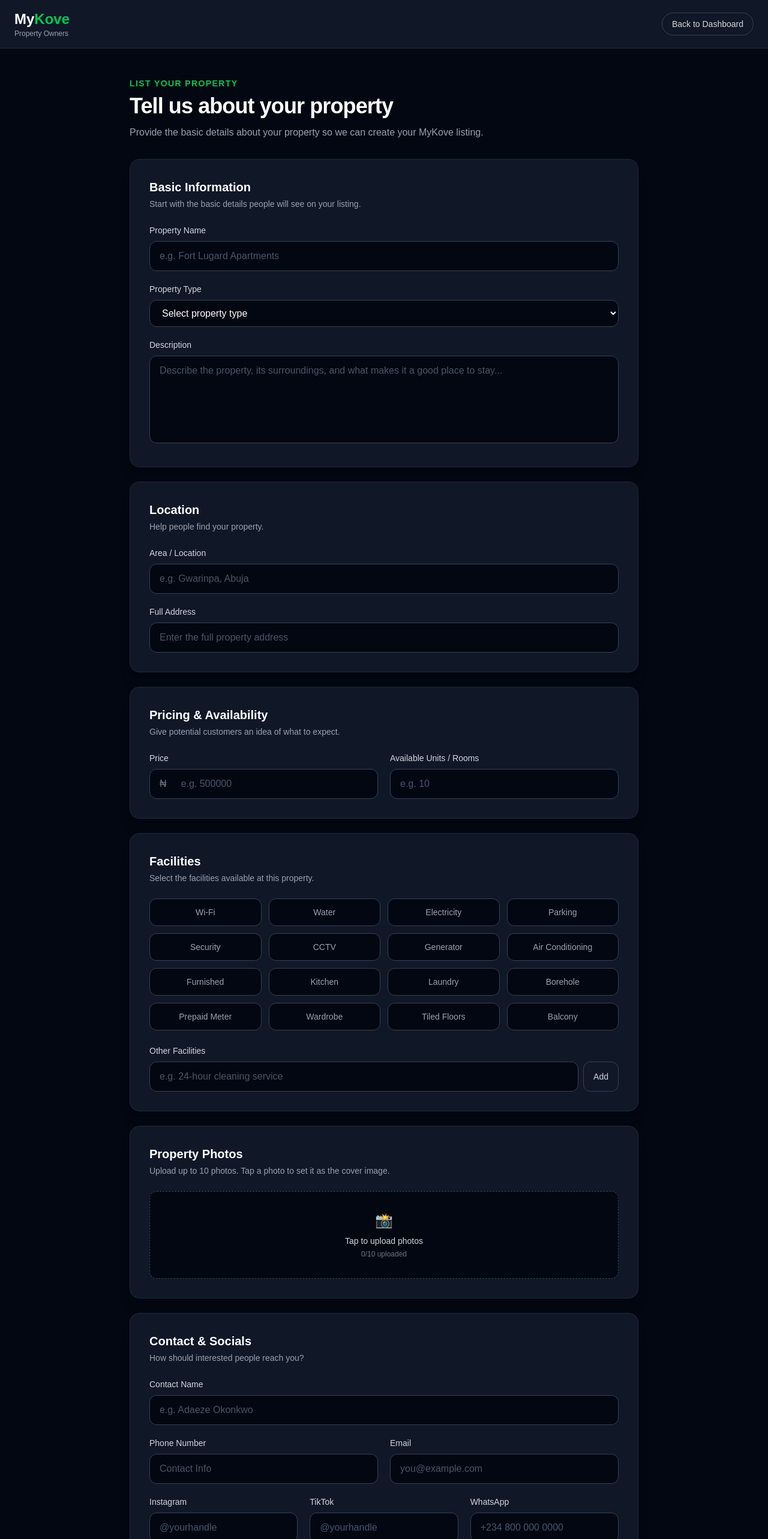
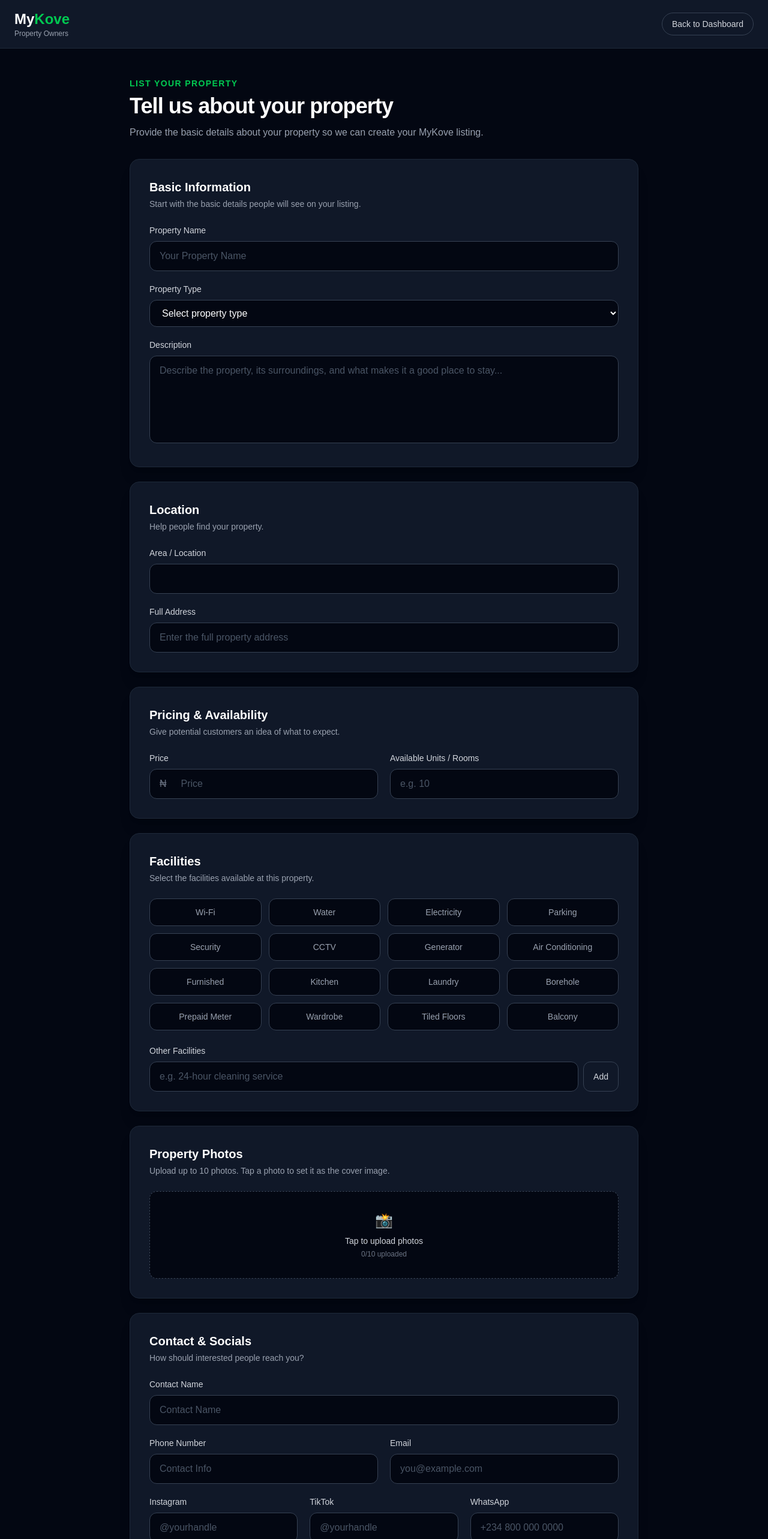
Before and after one commit to anoze209-art/my-kove, a Next.js app: page /property-owners/list-property in a window 1280 px wide. Shown: the top 2566 px of the page at 60% size. Built offline with nearby package versions, Linux system fonts and the light colour scheme.

Commit message:
Improve input placeholders for property listing
Updated placeholder text for various input fields to be more descriptive.

```diff
--- a/app/property-owners/list-property/page.tsx
+++ b/app/property-owners/list-property/page.tsx
@@ -116,17 +116,13 @@ export default function ListProperty() {
 
   const resolvedType =
     propertyType === "other" ? customType || "Other" : propertyType;
-
   const allFacilities = [...facilities, ...customFacilities];
-
   const coverPhoto =
     photos.find((photo) => photo.id === coverPhotoId) ?? photos[0];
   const otherPhotos = photos.filter((photo) => photo.id !== coverPhoto?.id);
-
   async function handleSubmit(e: React.FormEvent) {
     e.preventDefault();
     setLoading(true);
-
     setTimeout(() => {
       setLoading(false);
       alert("Property submitted for verification.");
@@ -159,7 +155,6 @@ export default function ListProperty() {
             </button>
           </div>
         </header>
-
         <section className="mx-auto max-w-4xl px-5 py-8 sm:px-6 sm:py-12">
           <div className="mb-6 rounded-xl border border-green-900 bg-green-950/40 p-4 text-sm text-green-200/80">
             This is a preview of how your listing will look. Nothing has been
@@ -182,7 +177,6 @@ export default function ListProperty() {
                 </div>
               )}
             </div>
-
             <div className="p-6 sm:p-8">
               <div className="flex flex-wrap items-start justify-between gap-3">
                 <div>
@@ -200,7 +194,6 @@ export default function ListProperty() {
                   </div>
                 )}
               </div>
-
               {address && (
                 <p className="mt-4 text-sm text-gray-400">{address}</p>
               )}
@@ -372,7 +365,7 @@ export default function ListProperty() {
                   required
                   value={propertyName}
                   onChange={(e) => setPropertyName(e.target.value)}
-                  placeholder="e.g. Fort Lugard Apartments"
+                  placeholder="Your Property Name"
                   className={inputClass}
                 />
               </div>
@@ -404,7 +397,7 @@ export default function ListProperty() {
                     required
                     value={customType}
                     onChange={(e) => setCustomType(e.target.value)}
-                    placeholder="e.g. Serviced Office Suite"
+                    placeholder="Property Type"
                     className={inputClass}
                   />
                 </div>
@@ -438,7 +431,6 @@ export default function ListProperty() {
                   required
                   value={location}
                   onChange={(e) => setLocation(e.target.value)}
-                  placeholder="e.g. Gwarinpa, Abuja"
                   className={inputClass}
                 />
               </div>
@@ -477,7 +469,7 @@ export default function ListProperty() {
                     min="0"
                     value={price}
                     onChange={(e) => setPrice(e.target.value)}
-                    placeholder="e.g. 500000"
+                    placeholder="Price"
                     className="w-full bg-transparent px-2 py-3 text-white placeholder:text-gray-600 outline-none"
                   />
                 </div>
@@ -652,7 +644,7 @@ export default function ListProperty() {
                   type="text"
                   value={contactName}
                   onChange={(e) => setContactName(e.target.value)}
-                  placeholder="e.g. Adaeze Okonkwo"
+                  placeholder="Contact Name"
                   className={inputClass}
                 />
               </div>
```
